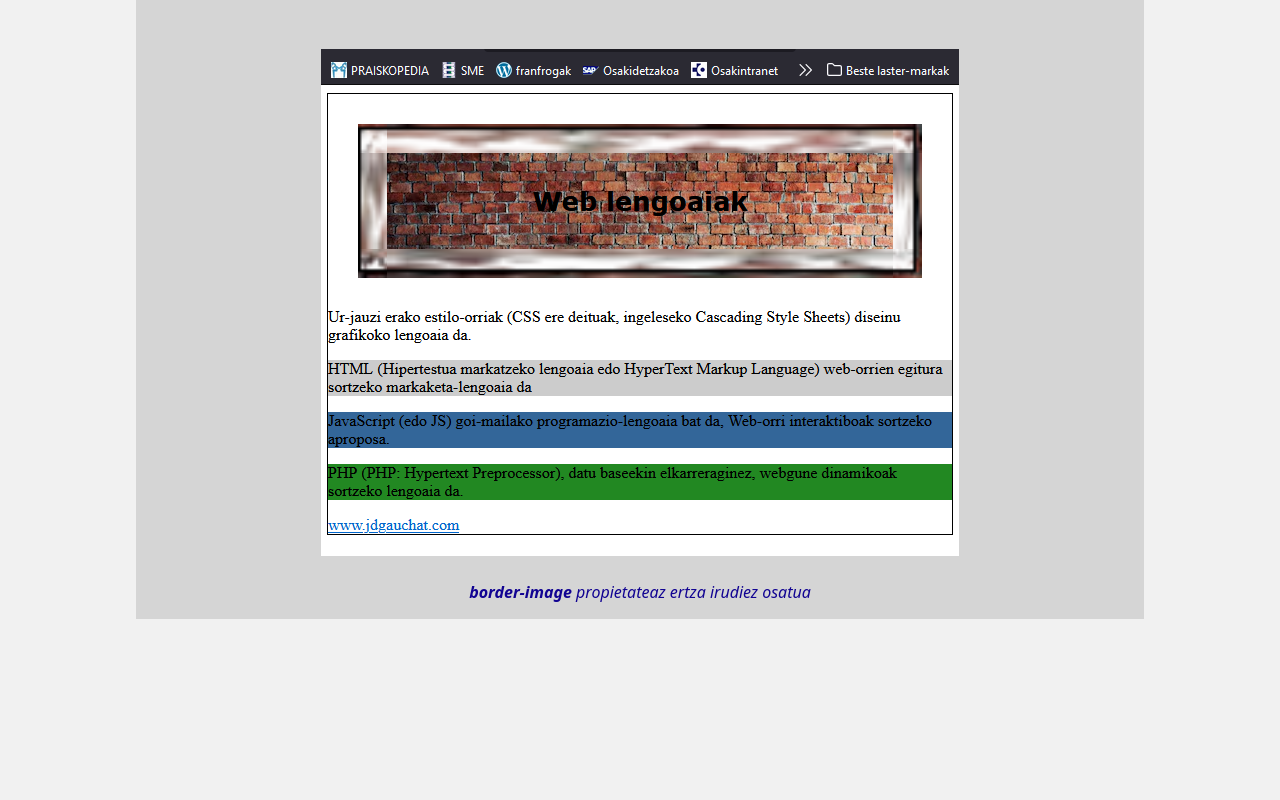
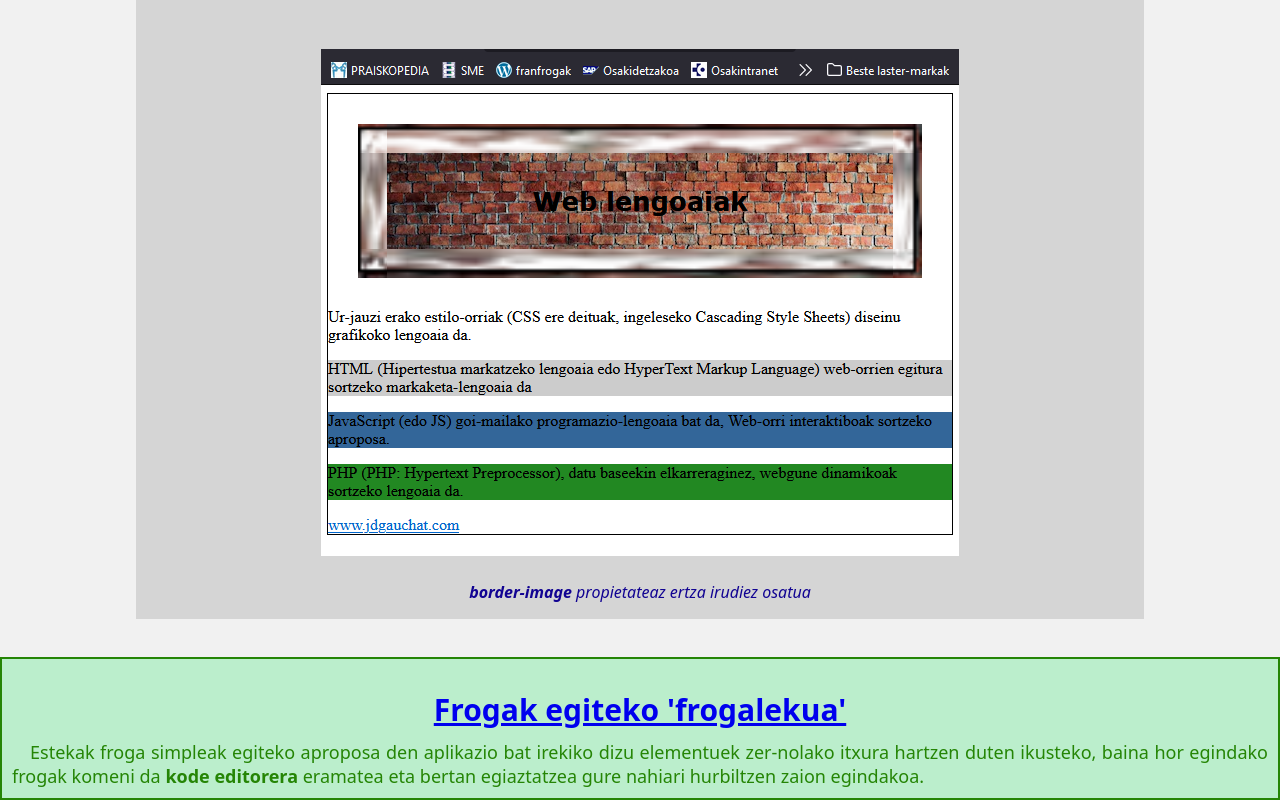
Before and after one commit to Praisko2783/web-gune-gintza, a plain HTML site: page ikasgaiak/CSS/propietateak-ertzak.html in a window 1280 px wide. Shown: the part 9552-10352 px from the top of the page. Before the commit the page ends 10189 px from the top, so only its background shows below. Drawn offline with Linux system fonts and the light colour scheme.

Commit message:
Update propietateak-ertzak.html

```diff
--- a/ikasgaiak/CSS/propietateak-ertzak.html
+++ b/ikasgaiak/CSS/propietateak-ertzak.html
@@ -211,6 +211,14 @@
             <img src="../../irudiak/CSS/propietateak28.png" alt="Ertz solidoa ezarri diogu">
           </div><figcaption><strong>border-image</strong> propietateaz ertza irudiez osatua</figcaption>
       </article>
+         <!-- Frogalekura esteka -------------- -->
+<div class="banaketaTxikia"></div>
+<div style="padding:10px; font-size: 24px; font-weight:600; text-align: center; color:#258505; background:#bbeecc; border:2px solid #258505; cursor:pointer">
+  <h3><a href="../../atalak/kodetzeAutoKopia.html" target="_blank">Frogak egiteko 'frogalekua'</a></h3>
+  <div class="garrantzi-oinarri" style="font-size: 16px;">
+    <p>Estekak froga simpleak egiteko aproposa den aplikazio bat irekiko dizu elementuek zer-nolako itxura hartzen duten ikusteko, baina hor egindako frogak komeni da <strong>kode editorera</strong> eramatea eta bertan egiaztatzea gure nahiari hurbiltzen zaion egindakoa.</p>
+  </div>
+</div>
      </section>
 </body>
 </html>
```
